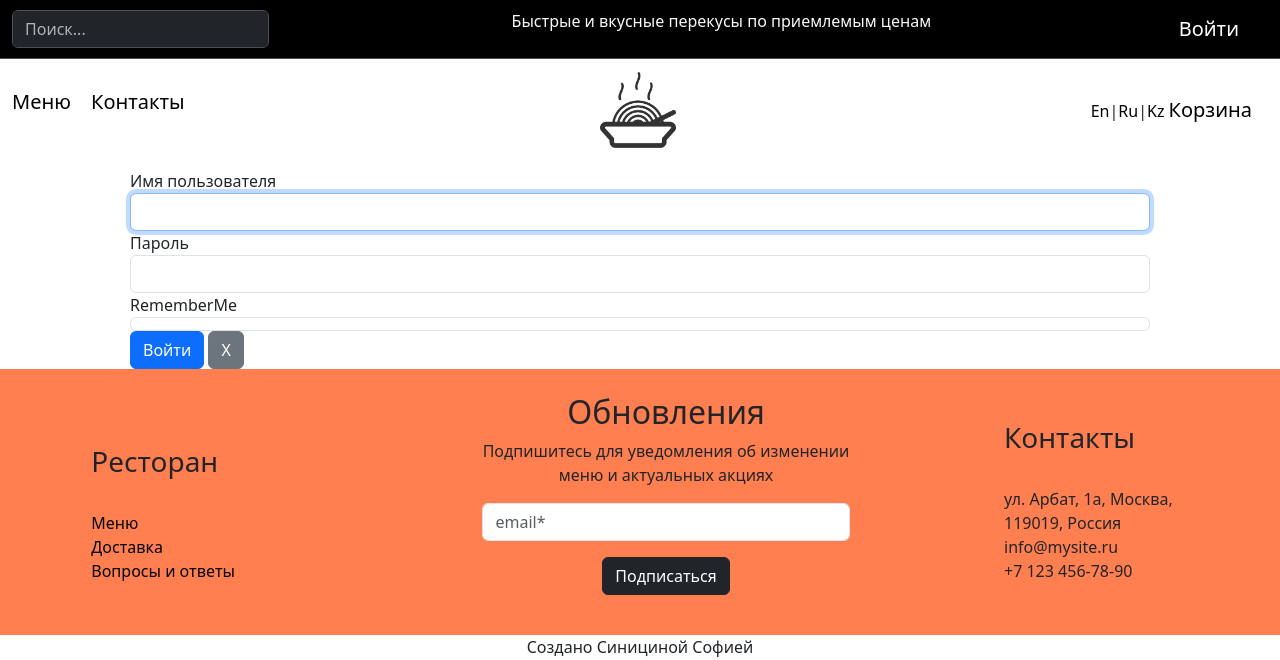
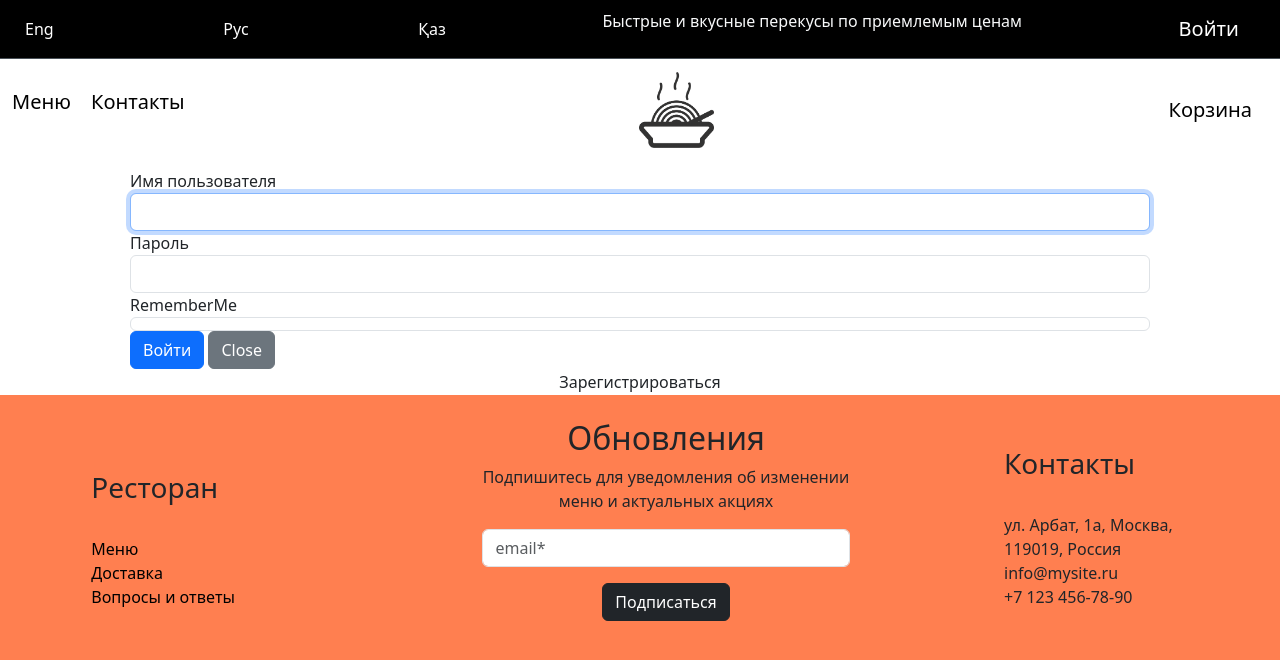
Before and after one commit to Sofiya-Sinitsina/shop_sql_version, a Yii app: template views/site/login.php in a window 1280 px wide. Shown: the top 660 px of the page. Run offline with PHP 8.4 and a stand-in for Yii, Linux system fonts and the light colour scheme; the template is opened without the code that fills it, so the values that code supplies are empty; form fields are guessed from the names that the template uses; some libraries are stand-ins or nearby versions.

Commit message:
sing in modal + buttons for lang

```diff
--- a/controllers/SiteController.php
+++ b/controllers/SiteController.php
@@ -168,7 +168,7 @@ class SiteController extends BaseController
             }
         }
 
-        return $this->render('sing', [
+        return $this->renderAjax('sing', [
             'model' => $model,
         ]);
     }
--- a/views/layouts/language_list.php
+++ b/views/layouts/language_list.php
@@ -2,23 +2,10 @@
 
 use yii\bootstrap5\Html;
 
-?>
+echo Html::beginTag('div', ['class' => 'btn-group']);
 
+echo Html::a('Eng', array_merge(Yii::$app->request->get(), [Yii::$app->controller->route, 'language' => 'en']), ['class' => 'btn black-btn']);
+echo Html::a('Рус', array_merge(Yii::$app->request->get(), [Yii::$app->controller->route, 'language' => 'ru']), ['class' => 'btn black-btn']);
+echo Html::a('Қаз', array_merge(Yii::$app->request->get(), [Yii::$app->controller->route, 'language' => 'kk']), ['class' => 'btn black-btn']);
 
-    <ul class="dropdown-menu">
-        <li><?= Html::a('En', array_merge(Yii::$app->request->get(),
-                [
-                    Yii::$app->controller->route, 'language' => 'en'
-                ]
-            )); ?></li>
-        <li><?= Html::a('Ru', array_merge(Yii::$app->request->get(),
-                [
-                    Yii::$app->controller->route, 'language' => 'ru'
-                ]
-            )); ?></li>
-        <li><?= Html::a('Kz', array_merge(Yii::$app->request->get(),
-                [
-                    Yii::$app->controller->route, 'language' => 'kz'
-                ]
-            )); ?></li>
-    </ul>
+echo Html::endTag('div');
--- a/views/layouts/main.php
+++ b/views/layouts/main.php
@@ -7,8 +7,6 @@ use app\assets\AppAsset;
 use app\widgets\Alert;
 use yii\bootstrap5\Breadcrumbs;
 use yii\bootstrap5\Html;
-use yii\bootstrap5\Nav;
-use yii\bootstrap5\NavBar;
 use yii\helpers\Url;
 
 AppAsset::register($this);
@@ -63,9 +61,8 @@ $this->registerLinkTag(['rel' => 'icon', 'type' => 'image/x-icon', 'href' => Yii
     <!--первый хэдинг-->
     <nav id="nav_dark" class="navbar border-bottom border-body text-light" data-bs-theme="dark">
         <div class="container-fluid">
-            <form id="search_dark" class="d-flex" role="search">
-                <input class="form-control me-2" type="search" placeholder="<?= Yii::t('labels','Поиск...')?>" aria-label="Search">
-            </form>
+            <?= $this->render('language_list')?>
+
             <p><?= Yii::t('labels', 'Быстрые и вкусные перекусы по приемлемым ценам')?></p>
 
             <?php if(Yii::$app->user->isGuest): ?>
@@ -83,7 +80,6 @@ $this->registerLinkTag(['rel' => 'icon', 'type' => 'image/x-icon', 'href' => Yii
     <!--второй хэдинг-->
     <nav id="nav_white" class="navbar">
         <div class="container-fluid ">
-            <?= $this->render('language_list')?>
             <p class="text-start">
                 <a class="navbar-brand" href="<?= Url::to(['subs'])?>"><?= Yii::t('labels', 'Меню')?></a>
                 <a class="navbar-brand" href="#cont"><?= Yii::t('labels', 'Контакты')?></a>
@@ -92,7 +88,7 @@ $this->registerLinkTag(['rel' => 'icon', 'type' => 'image/x-icon', 'href' => Yii
                 <img src="<?= $asset->baseUrl.'/img/ph1.JPG'?>" alt="Bootstrap" height="76">
             </a>
             <div class="text-end">
-            <?= $this->render('languages')?>
+<!--            --><?php //= $this->render('languages')?>
             <a class="navbar-brand"><?= Yii::t('labels', 'Корзина')?></a>
             </div>
 
@@ -149,6 +145,7 @@ yii\bootstrap5\Modal::begin([
     'clientOptions' => ['backdrop' => 'static', 'keyboard' => FALSE]
 ]);
 echo "<div id='modalContent'></div>";
+//echo Html::button(Yii::t('labels', 'Закрыть', ['class'=>'btn btn-danger', 'data'=>['dismiss'=>'modal']]));
 yii\bootstrap5\Modal::end();
 ?>
 
--- a/views/site/login.php
+++ b/views/site/login.php
@@ -8,6 +8,7 @@
 
 use yii\bootstrap5\ActiveForm;
 use yii\bootstrap5\Html;
+use yii\helpers\Url;
 
 $this->params['breadcrumbs'][] = $this->title;
 ?>
@@ -39,12 +40,14 @@ $this->params['breadcrumbs'][] = $this->title;
             <div class="form-group">
                 <div>
                     <?= Html::submitButton(Yii::t('labels','Войти'), ['class' => 'btn btn-primary', 'name' => 'login-button']) ?>
-                    <button type="button" class="btn btn-secondary" data-bs-dismiss="modal">Х</button>
+
+                    <button type="button" class="btn btn-secondary" data-bs-dismiss="modal">Close</button>
                 </div>
             </div>
 
             <?php ActiveForm::end(); ?>
 
         </div>
+        <?= Html::button(Yii::t('labels', 'Зарегистрироваться'), ['value' => Url::to(['site/sing', 'id'=>'SingUpForm']), 'title' => 'Sn', 'class' => 'showModalButton btn navbar-brand']); ?>
     </div>
 </div>
--- a/views/site/sing.php
+++ b/views/site/sing.php
@@ -28,6 +28,7 @@ use yii\widgets\ActiveForm;
     <div class="form-group text-center">
         <div>
             <?= Html::submitButton(Yii::t('labels','Зарегистрироваться'), ['class' => 'btn btn-primary', 'name' => 'sing-up-button'])?>
+            <button type="button" class="btn btn-secondary" data-bs-dismiss="modal">Close</button>
         </div>
     </div>
 
--- a/views/site/subs.php
+++ b/views/site/subs.php
@@ -21,8 +21,8 @@ $this->title = 'Подписка';
     <br>
     <a class="btn btn-outline-dark" href="<?= Url::to(['subs'])?>"><?= Yii::t('labels', 'все')?></a>
     <a class="btn btn-outline-dark" href="<?= Url::to(['subs', 'type' => Enum::SOUP])?>"><?= Yii::t('labels', 'супы')?></a>
-    <a class="btn btn-outline-dark" href="<?= Url::to(['subs', 'type' => Enum::BAKERY])?>"><?= Yii::t('labels', 'напитки')?></a>
-    <a class="btn btn-outline-dark" href="<?= Url::to(['subs', 'type' => Enum::DRINK])?>"><?= Yii::t('labels', 'выпечка')?></a>
+    <a class="btn btn-outline-dark" href="<?= Url::to(['subs', 'type' => Enum::DRINK])?>"><?= Yii::t('labels', 'напитки')?></a>
+    <a class="btn btn-outline-dark" href="<?= Url::to(['subs', 'type' => Enum::BAKERY])?>"><?= Yii::t('labels', 'выпечка')?></a>
     <br><br>
     <?php $models = $provider->getModels(); ?>
     <?php if ($models) { ?>
--- a/web/css/site.css
+++ b/web/css/site.css
@@ -48,6 +48,20 @@ a {
 
 #pagination {
     margin-left: 45%;
+}
+
+
+.black-btn {
+    color: #fff;
+    background-color: #000;
+    border-color: #000;
+}
+
+.black-btn:hover,
+.black-btn:focus {
+    color: #fff;
+    background-color: #333;
+    border-color: #333;
 }
 
 /*main > .container {*/
--- a/web/js/ajax-modal-popup.js
+++ b/web/js/ajax-modal-popup.js
@@ -15,3 +15,7 @@ $(function(){
         $('#main-content').load($(this).attr('value'));
     });
 });
+
+// $('.btn-danger').on('click', function() {
+//     $('#modal').modal('hide');
+// });
```
